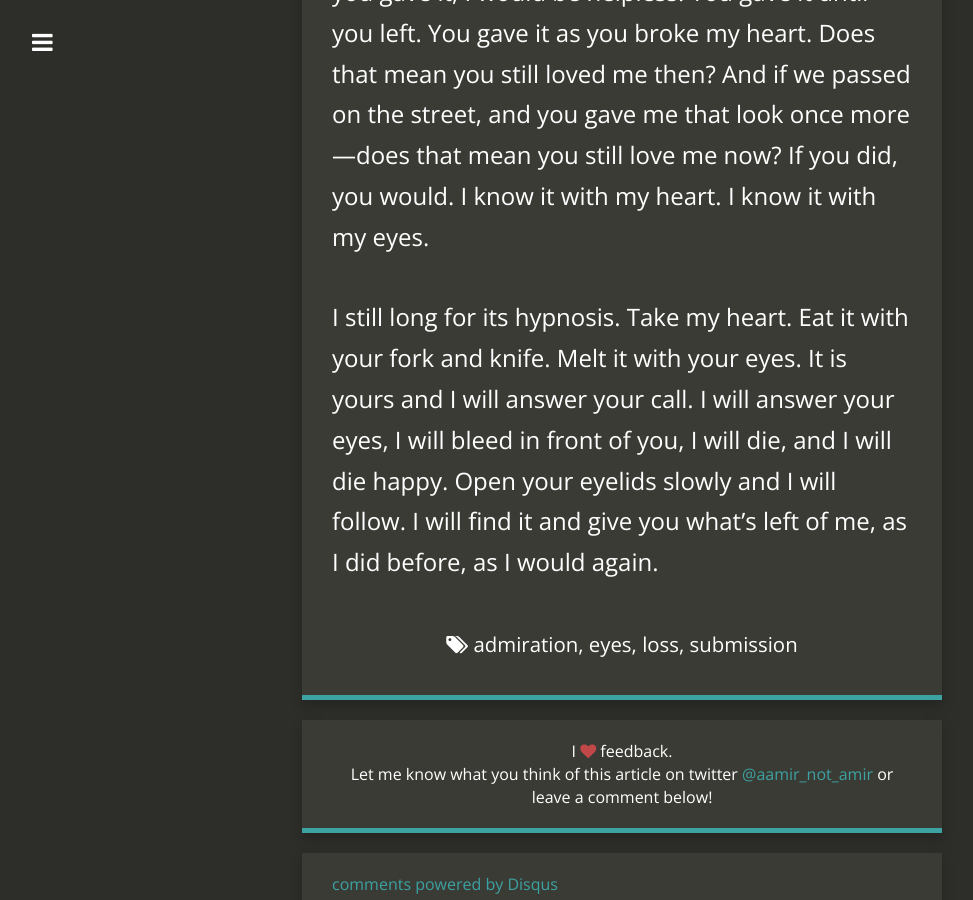
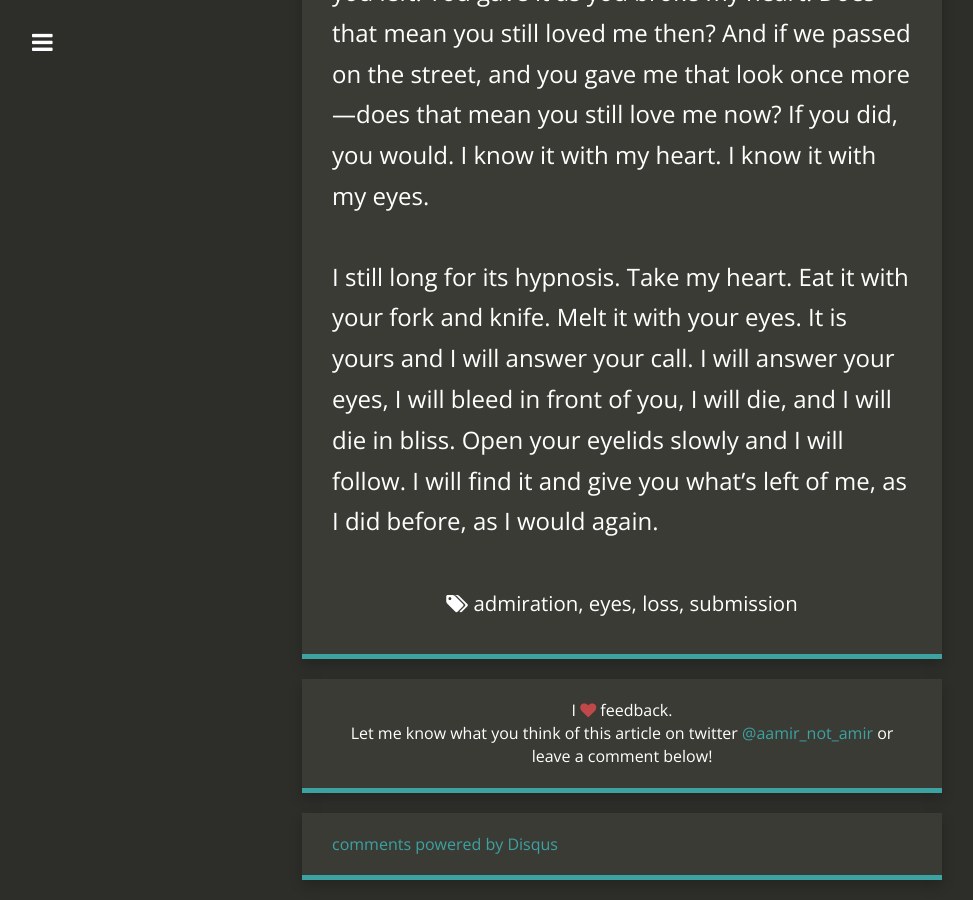
Before and after one commit to jacobtomlinson/carte-noire, a Jekyll site: the page built from _posts/2020-10-31-fork-and-knife.md, in a window 1280 px wide and 900 px high, scrolled down 1604 px. Shown: the whole window, without its empty margins (18-991 px from the left). Built offline with Jekyll 4.4.1, drawn with Linux system fonts in a browser that asks for light colours; nearby versions of some CDN libraries; comment, search, counter and statistics services are not loaded; some of the changed text lies outside the part shown.

Commit message:
Make minor tweaks to fork and knife

```diff
--- a/_posts/2020-10-31-fork-and-knife.md
+++ b/_posts/2020-10-31-fork-and-knife.md
@@ -20,4 +20,4 @@
 
 The look remained until the end. And every time you gave it, I would be helpless. You gave it until you left. You gave it as you broke my heart. Does that mean you still loved me then? And if we passed on the street, and you gave me that look once more—does that mean you still love me now? If you did, you would. I know it with my heart. I know it with my eyes.
 
-I still long for its hypnosis. Take my heart. Eat it with your fork and knife. Melt it with your eyes. It is yours and I will answer your call. I will answer your eyes, I will bleed in front of you, I will die, and I will die happy. Open your eyelids slowly and I will follow. I will find it and give you what’s left of me, as I did before, as I would again.
+I still long for its hypnosis. Take my heart. Eat it with your fork and knife. Melt it with your eyes. It is yours and I will answer your call. I will answer your eyes, I will bleed in front of you, I will die, and I will die in bliss. Open your eyelids slowly and I will follow. I will find it and give you what’s left of me, as I did before, as I would again.
```
Also changed, not shown: other parts of _posts/2020-10-31-fork-and-knife.md (+1 -1 lines).
